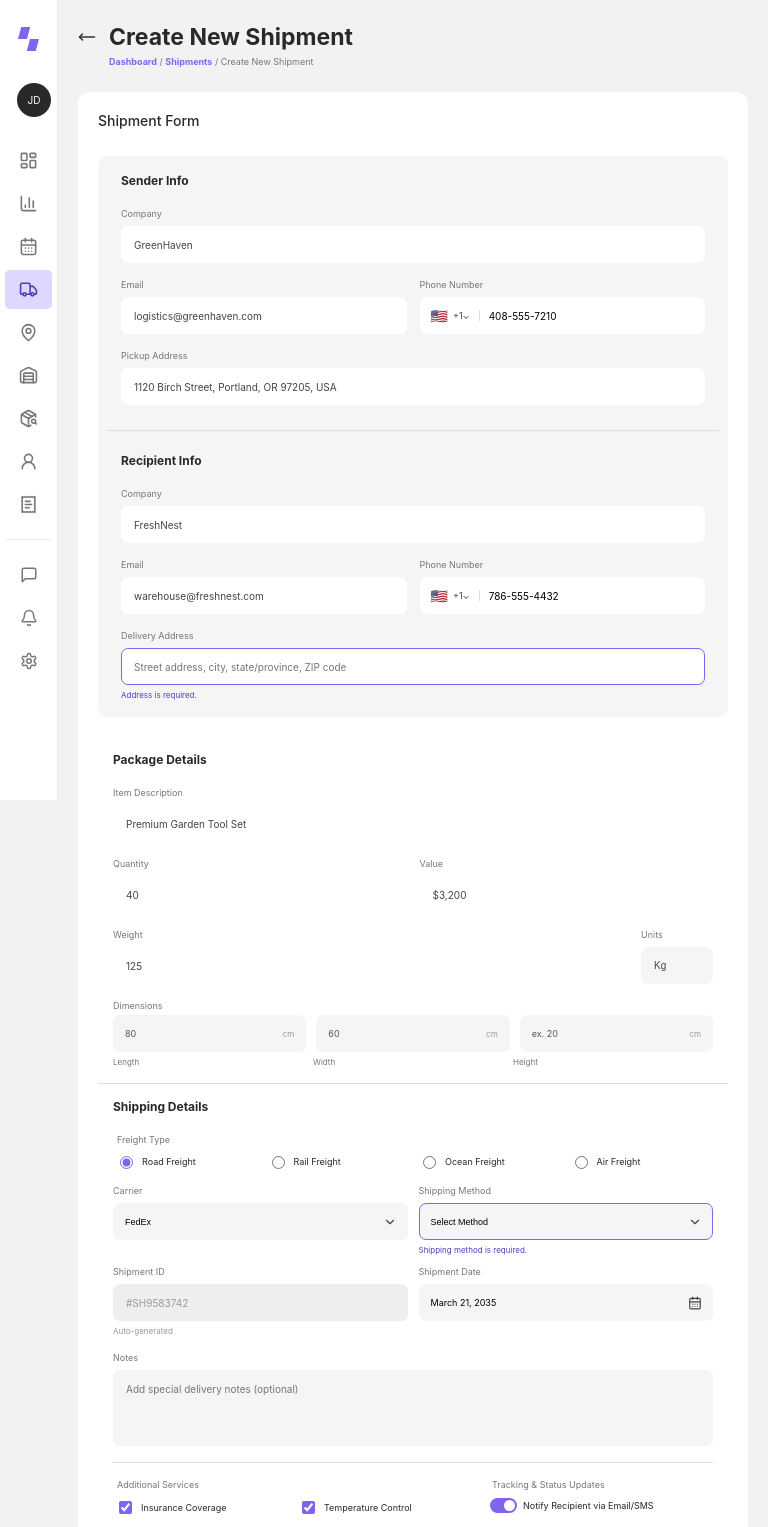
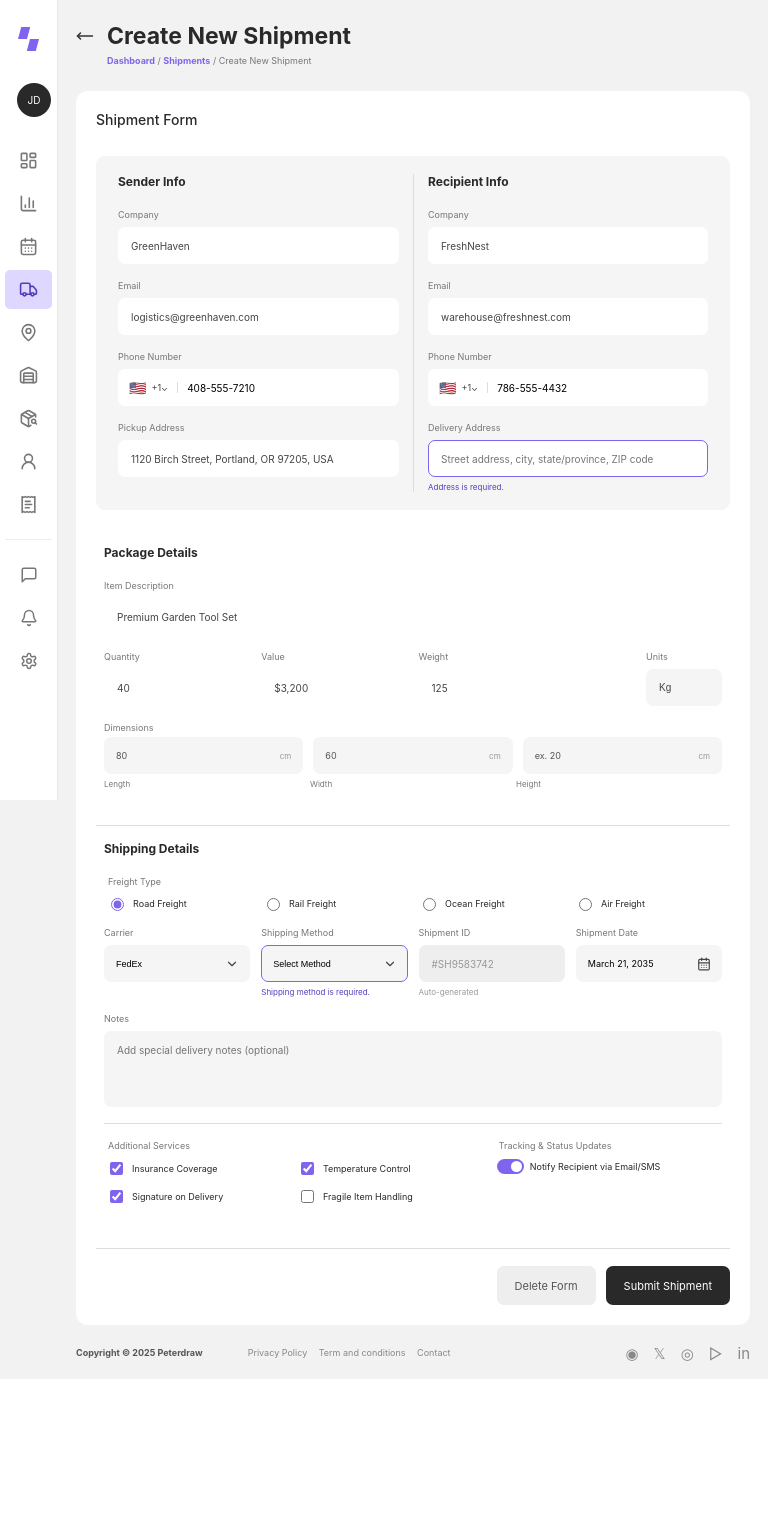
Before and after one commit to dhurbo308/ShipNow, a Next.js app: page /shipments/new in a window 768 px wide. Shown: the top 1527 px of the page. After the commit the page ends 1379 px from the top, so only its background shows below. Built offline with nearby package versions, Linux system fonts and the light colour scheme.

Commit message:
fix: match tablet create shipment form layout

```diff
--- a/app/globals.css
+++ b/app/globals.css
@@ -784,6 +784,94 @@ button:focus-visible, a:focus-visible {
   .shipping-fields { grid-template-columns: repeat(2, 1fr); }
 }
 
+@media (min-width: 701px) and (max-width: 1200px) {
+  .create-shipment-page {
+    padding: 22px 18px 0;
+  }
+
+  .create-heading {
+    margin-bottom: 25px;
+  }
+
+  .create-heading h1 {
+    font-size: 23px;
+  }
+
+  .create-form {
+    padding: 20px;
+  }
+
+  .create-form > h2 {
+    margin-bottom: 28px;
+  }
+
+  .contact-sections {
+    grid-template-columns: 1fr 1fr;
+    gap: 0;
+    padding: 18px 8px;
+  }
+
+  .contact-sections .form-section + .form-section {
+    border-top: 0;
+    border-left: 1px solid #ddd;
+    padding-top: 0;
+  }
+
+  .contact-sections .form-section-grid {
+    grid-template-columns: 1fr;
+  }
+
+  .detail-sections {
+    grid-template-columns: 1fr;
+    margin-top: 20px;
+  }
+
+  .detail-sections > .form-section:first-child,
+  .detail-sections > .form-section:last-child {
+    padding: 15px 8px;
+  }
+
+  .detail-sections > .form-section + .form-section {
+    margin-top: 20px;
+    border-top: 1px solid #ddd;
+  }
+
+  .package-section .form-section-grid {
+    grid-template-columns: repeat(4, minmax(0, 1fr));
+    gap: 16px 11px;
+  }
+
+  .package-section .form-field.wide {
+    grid-column: 1 / -1;
+  }
+
+  .package-section .weight-field {
+    grid-column: 3 / -1;
+    grid-template-columns: minmax(0, 1fr) 76px;
+  }
+
+  .package-section .dimensions,
+  .package-section .dimension-labels {
+    grid-column: 1 / -1;
+  }
+
+  .shipping-fields {
+    grid-template-columns: repeat(4, minmax(0, 1fr));
+  }
+
+  .freight-types {
+    grid-template-columns: repeat(4, 1fr);
+  }
+
+  .services-row {
+    grid-template-columns: 1.45fr 1fr;
+  }
+
+  .form-actions {
+    margin-top: 27px;
+  }
+}
+
 @media (max-width: 700px) {
   .create-shipment-page { padding: 18px 14px 0; }
   .create-heading h1 { font-size: 19px; }
```
